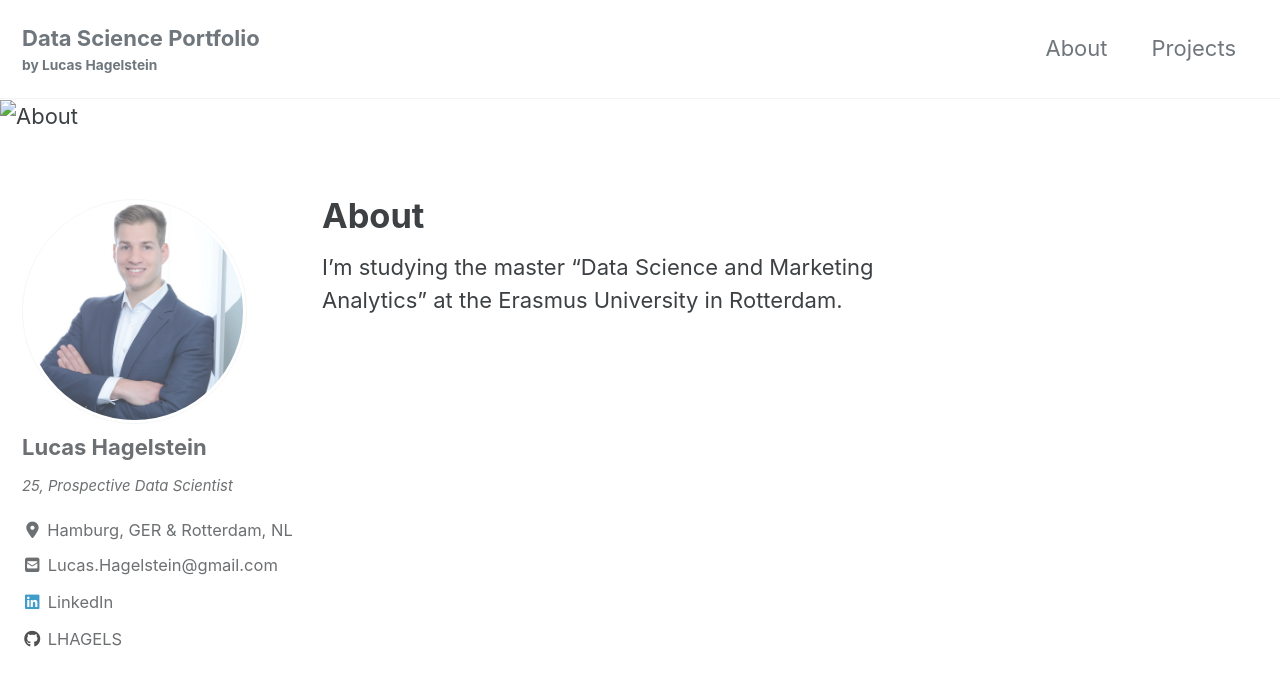
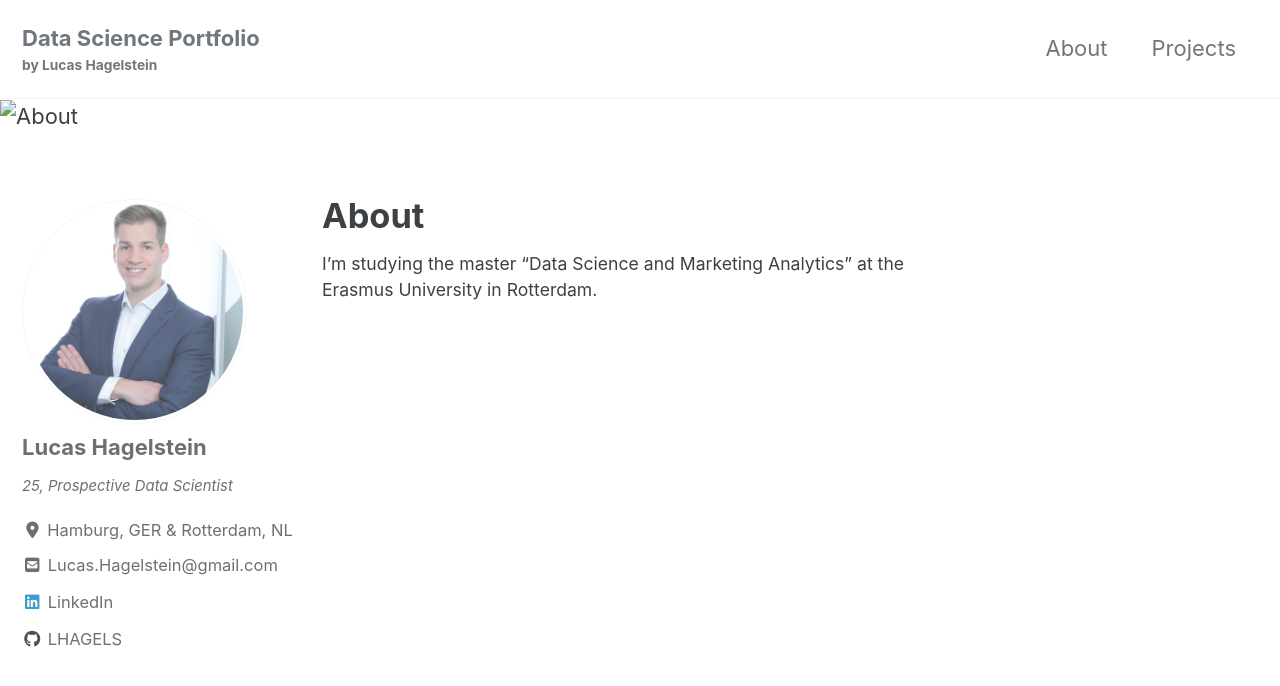
Before and after one commit to LHAGELS/LHAGELS.github.io, a Jekyll site: the page built from _pages/1_about.md, in a window 1280 px wide and 900 px high. Shown: the top 686 px of the window. Built offline with Jekyll 4.4.1, drawn with Linux system fonts in a browser that asks for light colours; cached includes are drawn as plain includes; nearby versions of some CDN libraries.

Commit message:
new github

```diff
--- a/_sass/minimal-mistakes/_page.scss
+++ b/_sass/minimal-mistakes/_page.scss
@@ -86,7 +86,6 @@
   h2 {
     padding-bottom: 0.5em;
     border-bottom: 1px solid $border-color;
-    font-size: 0.5em;
   }
 
 	h1, h2, h3, h4, h5, h6 {
@@ -109,7 +108,7 @@
   p,
   li,
   dl {
-    font-size: 1em;
+    font-size: 0.8em;
   }
 
   /* paragraph indents */
```
